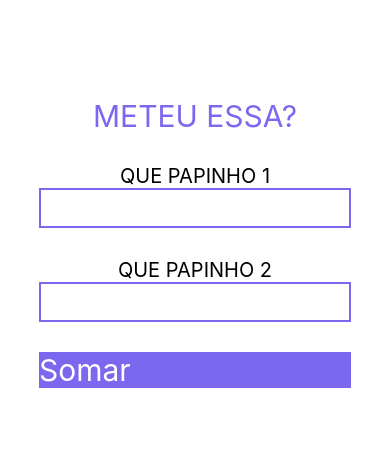
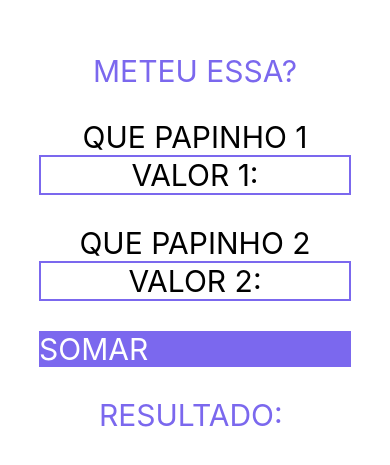
Before and after one commit to Felipe1501/prjIni3md2, a React Native app: screen / in a window 390 px wide. Shown: the part 179-644 px from the top of the page. Built offline with nearby package versions, Linux system fonts and the light colour scheme.

Commit message:
calculo de soma + resultado

```diff
--- a/App.js
+++ b/App.js
@@ -1,7 +1,15 @@
-import { StatusBar } from 'expo-status-bar';
+import {React, useState} from 'react';
 import { StyleSheet, Text, View, TextInput, TouchableOpacity } from 'react-native';
 
 export default function App() {
+  const [papinho1, setPapinho1] = useState();
+  const [papinho2, setPapinho2] = useState();
+  const [result, setResultado] = useState();
+
+  function somar(){
+    setResultado (parseFloat (papinho1) + parseFloat(papinho2));
+  }
+
   return (
     <View style={styles.container}>
       <Text style={styles.texto}>METEU ESSA?</Text>
@@ -10,6 +18,9 @@ export default function App() {
         <TextInput
           style={styles.input}
           keyboardType="numeric"
+          value={papinho1}
+          placeholder='VALOR 1:'
+          onChangeText={(texto)=>setPapinho1(texto)}
       />
     </View>
     <View style={styles.bloco}>
@@ -17,12 +28,20 @@ export default function App() {
         <TextInput
           style={styles.input}
           keyboardType="numeric"
+          placeholder='VALOR 2:'
+          value={papinho2}
+          onChangeText={(texto)=>setPapinho2(texto)}
         />
       </View>
       <View style={styles.bloco}>
-        <TouchableOpacity style={styles.botao}>
-            <Text style={styles.textoBotao}>Somar</Text>
+        <TouchableOpacity
+        style={styles.botao}
+        onPress={somar}>
+            <Text style={styles.textoBotao}>SOMAR</Text>
         </TouchableOpacity>
+      </View>
+      <View style={styles.bloco}>
+        <Text style={styles.texto}>RESULTADO: {result}</Text>
       </View>
     </View>
   );
@@ -40,13 +59,14 @@ const styles = StyleSheet.create({
     fontSize: 30
   },
   textoBloco:{
-    fontSize:20,
+    fontSize:30,
   },
   input:{
     borderColor:'#7B68EE',
     borderWidth:2,
     fontSize:30,
-    width:'80%'
+    width:'80%',
+    textAlign: 'center'
   },
   bloco:{
     width:'100%',
```
